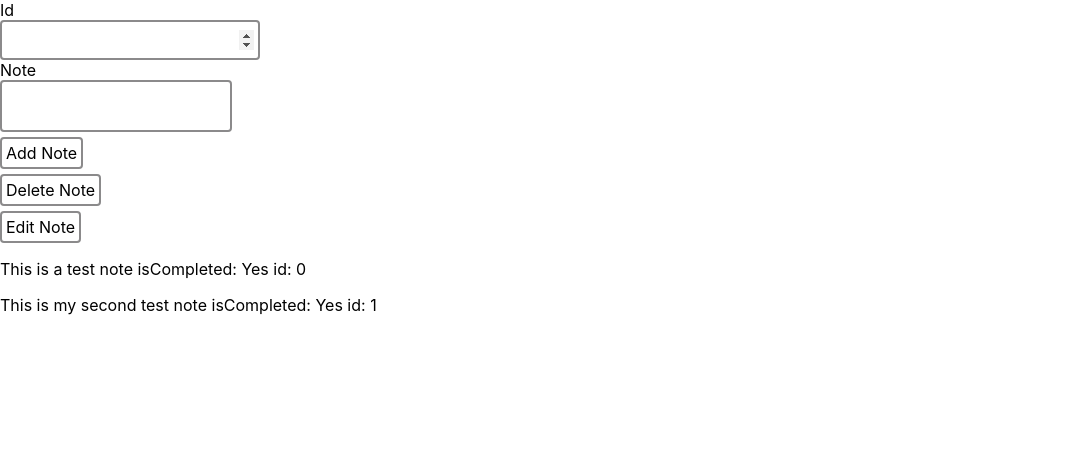
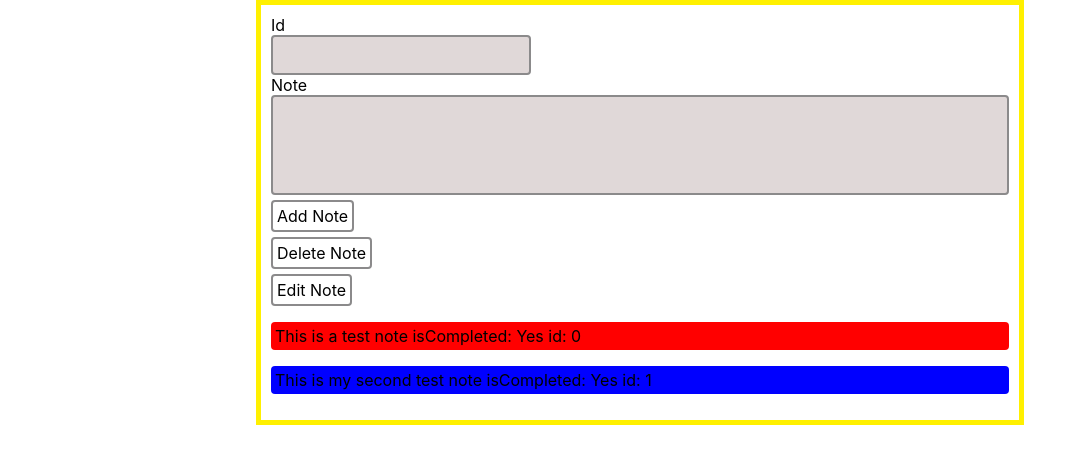
Before and after one commit to fid19/Note-App, a React (Create React App) app: page / in a window 1280 px wide. Shown: the top 464 px of the page, without its empty margins (0-1087 px from the left). Built offline with nearby package versions, Linux system fonts and the light colour scheme.

Commit message:
Added a bit of styling tho still a bit rough

```diff
--- a/src/App.css
+++ b/src/App.css
@@ -62,3 +62,25 @@ button:hover {
         );
     outline: 3px solid transparent;
 }
+
+.App {
+    margin: auto;
+    width: 60%;
+    padding: 10px;
+    border: 5px solid #fff000;
+}
+
+.input {
+    background-color: rgb(224, 216, 216);
+}
+
+.note{
+    background-color: red;
+    padding: 4px;
+    border-radius:4px;
+}
+
+textarea {
+    width: 100%;
+    height: 100px;
+}
--- a/src/App.js
+++ b/src/App.js
@@ -5,21 +5,23 @@ const testNotes = [
     {
         id: 0,
         text: "This is a test note",
+        backgroundColor: "red",
         isCompleted: true,
     },
     {
         id: 1,
         text: "This is my second test note",
+        backgroundColor: "blue",
         isCompleted: true,
     },
 ];
 
 //This is a Component in ReactJs
-const Note = ({ text, isCompleted, id }) => {
+const Note = ({ text, isCompleted, id, backgroundColor }) => {
     const isDone = isCompleted ? "Yes" : "No";
 
     return (
-        <p className="note">
+        <p className="note" style={{backgroundColor}}>
             {text} isCompleted: {isDone} id: {id}
         </p>
     );
@@ -35,6 +37,9 @@ function App() {
     //This useState is responsible for getting the id of the note and re-rendering the new update
     const [textUpdate, setTextUpdate] = useState("");
 
+    //This useState is responsible for user choosing background color
+    const [color, setColor] = useState("");
+
     const handleChange = (e) => {
         setText(e.target.value);
     };
@@ -44,6 +49,7 @@ function App() {
             id: notes.length,
             isCompleted: true,
             text,
+            backgroundColor: color,
         };
 
         setNote([...notes, newNote]);
@@ -51,6 +57,10 @@ function App() {
 
     const handleChangeUpdate = (e) => {
         setTextUpdate(e.target.value);
+    };
+
+    const handleColor = (e) => {
+        setColor(e.target.value);
     };
 
     // Handles The Updating Of The Note Once An id is Submitted
@@ -61,6 +71,7 @@ function App() {
             id: parseInt(textUpdate),
             isCompleted: true,
             text: text,
+            backgroundColor: color,
         };
 
         const updateNote = (noteEdit) => {
@@ -86,15 +97,15 @@ function App() {
 
         const deleteNote = (idToRemove) => {
             updatedList = notes.filter((note) => note.id !== idToRemove);
-      }
+        };
 
         deleteNote(idRemove);
         setNote(updatedList);
-    }
+    };
 
     return (
         <div className="App">
-            <div>
+            <div className="center">
                 <label htmlFor="idNumber">Id</label>
                 <input
                     className="input"
@@ -104,7 +115,7 @@ function App() {
                     onChange={handleChangeUpdate}
                 />
             </div>
-            <div>
+            <div className="center">
                 <label htmlFor="note">Note</label>
                 <textarea
                     className="input"
@@ -118,11 +129,24 @@ function App() {
                 <button type="submit" onClick={handleAddnote}>
                     Add Note
                 </button>
-                <button type="submit" onClick={handleNoteDelete}>Delete Note</button>
+                <button type="submit" onClick={handleNoteDelete}>
+                    Delete Note
+                </button>
                 <button type="submit" onClick={handleUpdateNote}>
                     Edit Note
                 </button>
             </div>
+            {/* <div>
+                <select onChange={handleColor}>
+                    <option value={color}>red</option>
+                    <option value={color}>green</option>
+                    <option selected value={color}>
+                        yellow
+                    </option>
+                    <option value={color}>blue</option>
+                    {console.log(color)}
+                </select>
+            </div> */}
 
             {notes.map(({ id, ...note }) => (
                 <Note key={id} id={id} {...note} />
```
Also changed, not shown: 1 other file (tests, documents, lock files or other folders). Lines whose indentation alone changed are shown as unchanged.
